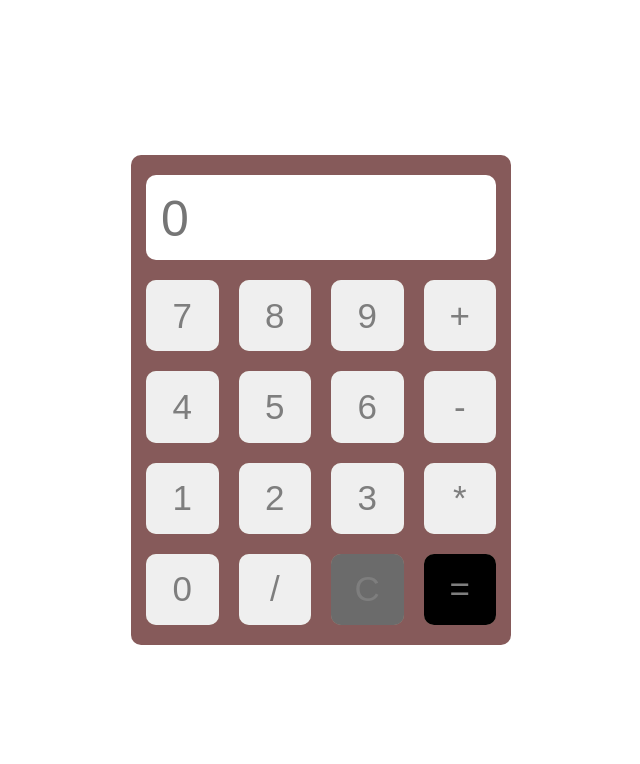
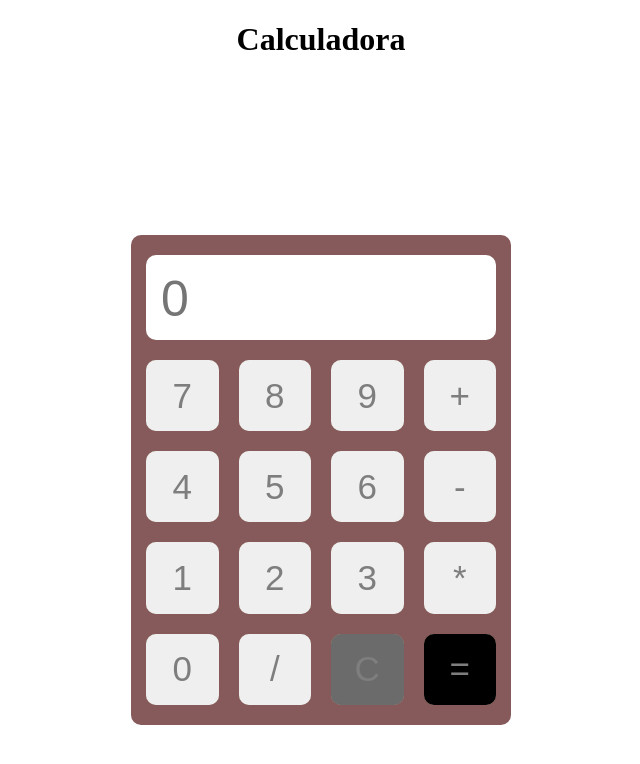
Before and after one commit to JorgeShoot/calculadora, a plain HTML site: page calculadora/index.html in a window 1280 px wide. Shown: the whole page, without its empty margins (319-959 px from the left). Drawn offline with Linux system fonts and the light colour scheme.

Commit message:
Update index.html

```diff
--- a/calculadora/index.html
+++ b/calculadora/index.html
@@ -9,7 +9,9 @@
 </head>
 
 <body>
-
+    <h1>
+        <center>Calculadora</center>
+      </h1>
     <div class="cont">
         <div class="cont-calcu">
 
```
